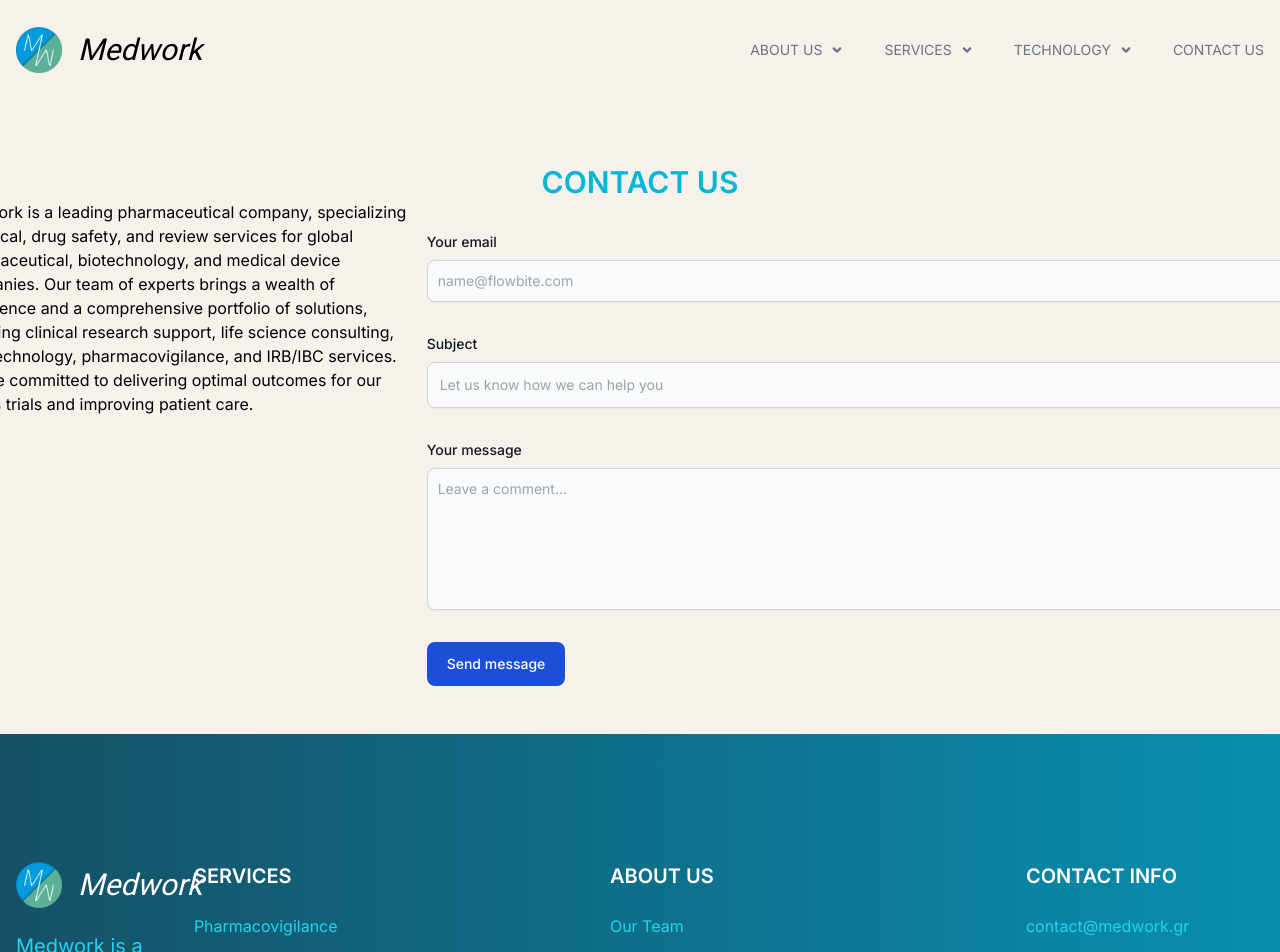
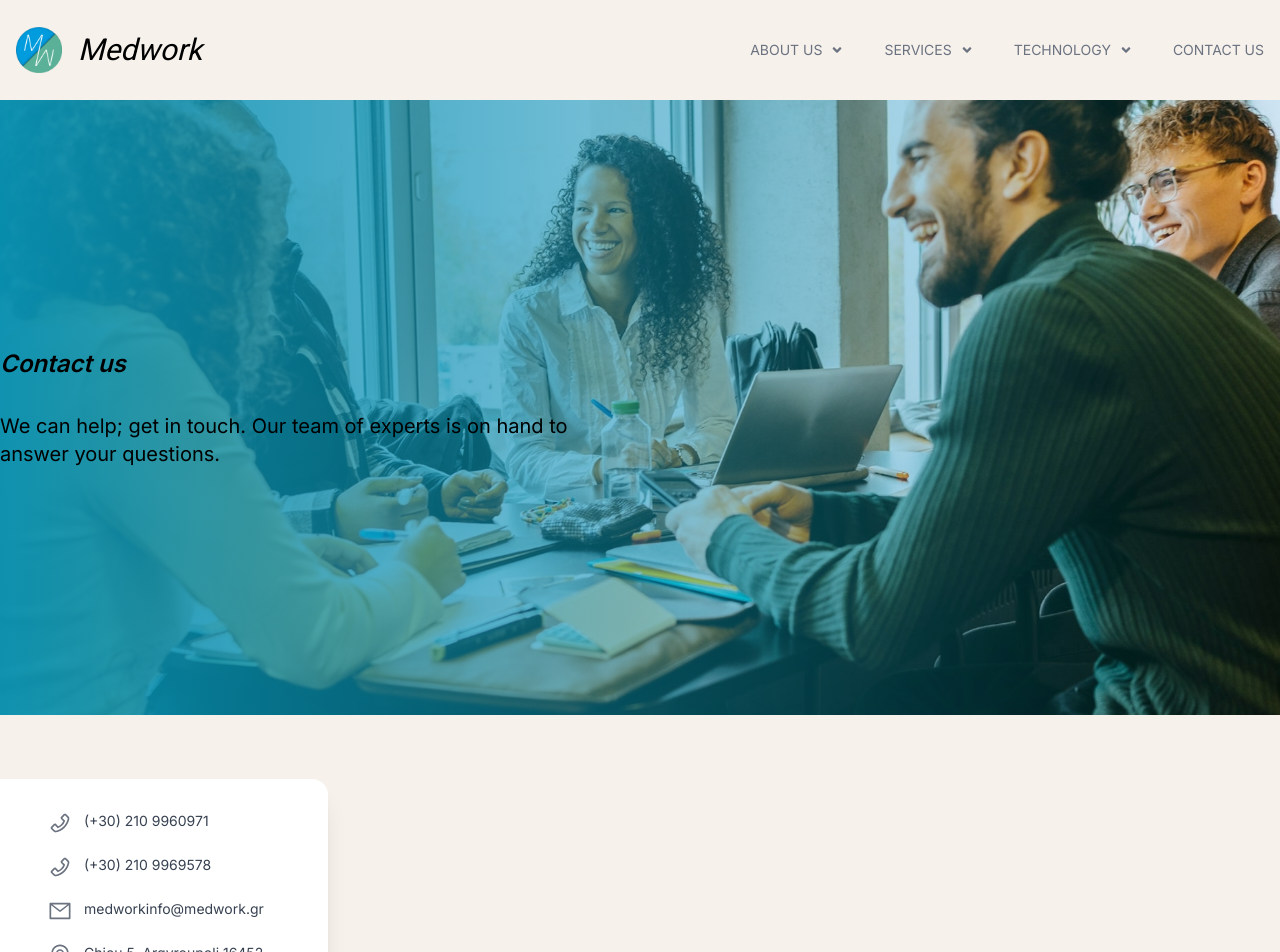
Before and after one commit to Medwork-CRO/webpage, a Next.js app: page /contact-us in a window 1280 px wide. Shown: the top 952 px of the page. Built offline with nearby package versions, Linux system fonts and the light colour scheme.

Commit message:
Update contact us page

```diff
--- a/src/components/Footer.tsx
+++ b/src/components/Footer.tsx
@@ -5,7 +5,7 @@ import { FaLinkedin } from "@react-icons/all-files/fa/FaLinkedin";
 import { MdEmail } from "@react-icons/all-files/md/MdEmail";
 import { MdLocationOn } from "@react-icons/all-files/md/MdLocationOn";
 
-const mail = "contact@medwork.gr";
+const mail = "medworkinfo@medwork.gr";
 const address = "Greece, Chiou 5, Argyroupoli 164 52";
 const linkedin = "company/medwork";
 
--- a/src/components/ImageCategory.tsx
+++ b/src/components/ImageCategory.tsx
@@ -9,8 +9,8 @@ type ImageCategoryProps = {
 function ImageCategory({ title, description, image }: ImageCategoryProps) {
   return (
     <>
-      <div className="relative hidden h-[615px] flex-[0_0_100%] md:block">
-        <Image src={image} className="h-[615px] w-full object-cover" alt="alt" />
+      <div className="relative hidden h-[615px] w-full flex-[0_0_100%] md:block">
+        <Image src={image} className="h-[615px] min-w-full object-cover" alt="alt" />
         <div className="absolute inset-0 z-10 bg-gradient-to-r from-cyan-600 to-transparent"></div>
 
         <div className="absolute top-1/2 z-20 flex w-1/2 -translate-y-1/2 transform flex-col items-start justify-center gap-8 px-8 md:px-12 lg:px-24">
--- a/src/pages/contact-us/index.tsx
+++ b/src/pages/contact-us/index.tsx
@@ -1,81 +1,64 @@
-import Title from "@/components/Title";
+import ImageCategory from "@/components/ImageCategory";
+import React from "react";
+import happyPeople2 from "@assets/img/happy-people2.jpg";
+import {
+  AiOutlineMail,
+  AiOutlinePhone,
+  AiOutlineEnvironment,
+} from "react-icons/ai";
 
-function OurTeam() {
+const Contact = () => {
   return (
-    <div className="mx-auto mt-16 flex max-w-[86em] flex-col items-center  justify-between text-black">
-      <Title title={"CONTACT US"} />
-      <div className="flex">
-        <div className="w-1/3">
-          Medwork is a leading pharmaceutical company, specializing in clinical,
-          drug safety, and review services for global pharmaceutical,
-          biotechnology, and medical device companies. Our team of experts
-          brings a wealth of experience and a comprehensive portfolio of
-          solutions, including clinical research support, life science
-          consulting, R&D technology, pharmacovigilance, and IRB/IBC services.
-          We are committed to delivering optimal outcomes for our clients trials
-          and improving patient care.
-        </div>
-        <div className="w-2/3">
-          <section>
-            <div className="mx-auto max-w-screen-md px-4 py-8 lg:py-16">
-              <form action="#" className="space-y-8">
-                <div>
-                  <label
-                    htmlFor="email"
-                    className="mb-2 block text-sm font-medium text-gray-900 dark:text-gray-300"
-                  >
-                    Your email
-                  </label>
-                  <input
-                    type="email"
-                    id="email"
-                    className="dark:shadow-sm-light block w-full rounded-lg border border-gray-300 bg-gray-50 p-2.5 text-sm text-gray-900 shadow-sm focus:border-primary-500 focus:ring-primary-500 dark:border-gray-600 dark:bg-gray-700 dark:text-white dark:placeholder-gray-400 dark:focus:border-primary-500 dark:focus:ring-primary-500"
-                    placeholder="name@flowbite.com"
-                    required
-                  />
+    <div className="flex flex-col justify-center gap-4 place-self-center">
+      <ImageCategory
+        image={happyPeople2}
+        title="Contact us"
+        description="We can help; get in touch. Our team of experts is on hand to answer your questions."
+      />
+      <div className="mx-8 my-8 flex flex-col justify-between">
+        <div className="overflow-hidden rounded-2xl md:flex">
+          <div className="divide-y divide-gray-200 bg-white shadow-xl rounded-2xl">
+            <div className="p-4 md:p-8">
+              <div className="mx-8 mb-5 flex space-x-3">
+                <AiOutlinePhone className="h-6 w-6 text-gray-500" />
+                <a href="tel:+302109960971" className="text-sm text-gray-700">
+                  (+30) 210 9960971
+                </a>
+              </div>
+              <div className="mx-8 mb-5 flex space-x-3">
+                <AiOutlinePhone className="h-6 w-6 text-gray-500" />
+                <a href="fax:+302109969578" className="text-sm text-gray-700">
+                  (+30) 210 9969578
+                </a>
+              </div>
+              <div className="mx-8 mb-5 flex space-x-3">
+                <AiOutlineMail className="h-6 w-6 text-gray-500" />
+                <a
+                  href="mailto:medworkinfo@medwork.gr"
+                  className="text-sm text-gray-700"
+                >
+                  medworkinfo@medwork.gr
+                </a>
+              </div>
+              <div className="mx-8 flex space-x-3">
+                <AiOutlineEnvironment className="h-6 w-6 text-gray-500" />
+                <div className="text-sm text-gray-700">
+                  Chiou 5, Argyroupoli 16452
                 </div>
-                <div>
-                  <label
-                    htmlFor="subject"
-                    className="mb-2 block text-sm font-medium text-gray-900 dark:text-gray-300"
-                  >
-                    Subject
-                  </label>
-                  <input
-                    type="text"
-                    id="subject"
-                    className="dark:shadow-sm-light block w-full rounded-lg border border-gray-300 bg-gray-50 p-3 text-sm text-gray-900 shadow-sm focus:border-primary-500 focus:ring-primary-500 dark:border-gray-600 dark:bg-gray-700 dark:text-white dark:placeholder-gray-400 dark:focus:border-primary-500 dark:focus:ring-primary-500"
-                    placeholder="Let us know how we can help you"
-                    required
-                  />
-                </div>
-                <div className="sm:col-span-2">
-                  <label
-                    htmlFor="message"
-                    className="mb-2 block text-sm font-medium text-gray-900 dark:text-gray-400"
-                  >
-                    Your message
-                  </label>
-                  <textarea
-                    id="message"
-                    rows={6}
-                    className="block w-full rounded-lg border border-gray-300 bg-gray-50 p-2.5 text-sm text-gray-900 shadow-sm focus:border-primary-500 focus:ring-primary-500 dark:border-gray-600 dark:bg-gray-700 dark:text-white dark:placeholder-gray-400 dark:focus:border-primary-500 dark:focus:ring-primary-500"
-                    placeholder="Leave a comment..."
-                  ></textarea>
-                </div>
-                <button
-                  type="submit"
-                  className="rounded-lg bg-primary-700 px-5 py-3 text-center text-sm font-medium text-white hover:bg-primary-800 focus:outline-none focus:ring-4 focus:ring-primary-300 dark:bg-primary-600 dark:hover:bg-primary-700 dark:focus:ring-primary-800 sm:w-fit"
-                >
-                  Send message
-                </button>
-              </form>
+              </div>
             </div>
-          </section>
+            <div className="w-full">
+              <iframe
+                src="https://maps.google.com/maps?q=Chiou5,Argyroupoli16452&t=&z=13&ie=UTF8&iwloc=&output=embed"
+                className="h-64 w-full"
+                allowFullScreen
+              ></iframe>
+            </div>
+          </div>
         </div>
       </div>
     </div>
   );
-}
+};
 
-export default OurTeam;
+export default Contact;
```
Also changed, not shown: public/assets/img/happy-people2.jpg (added).
